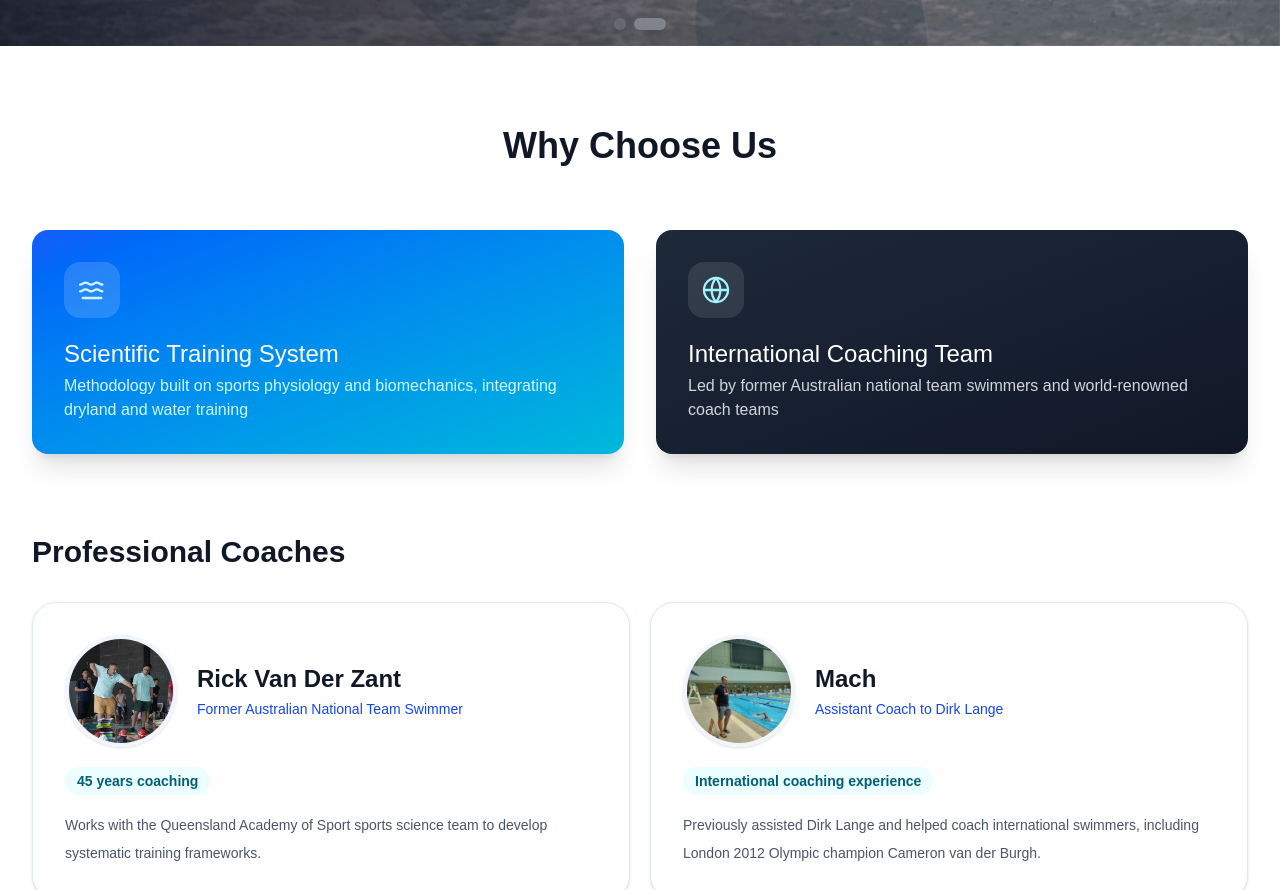
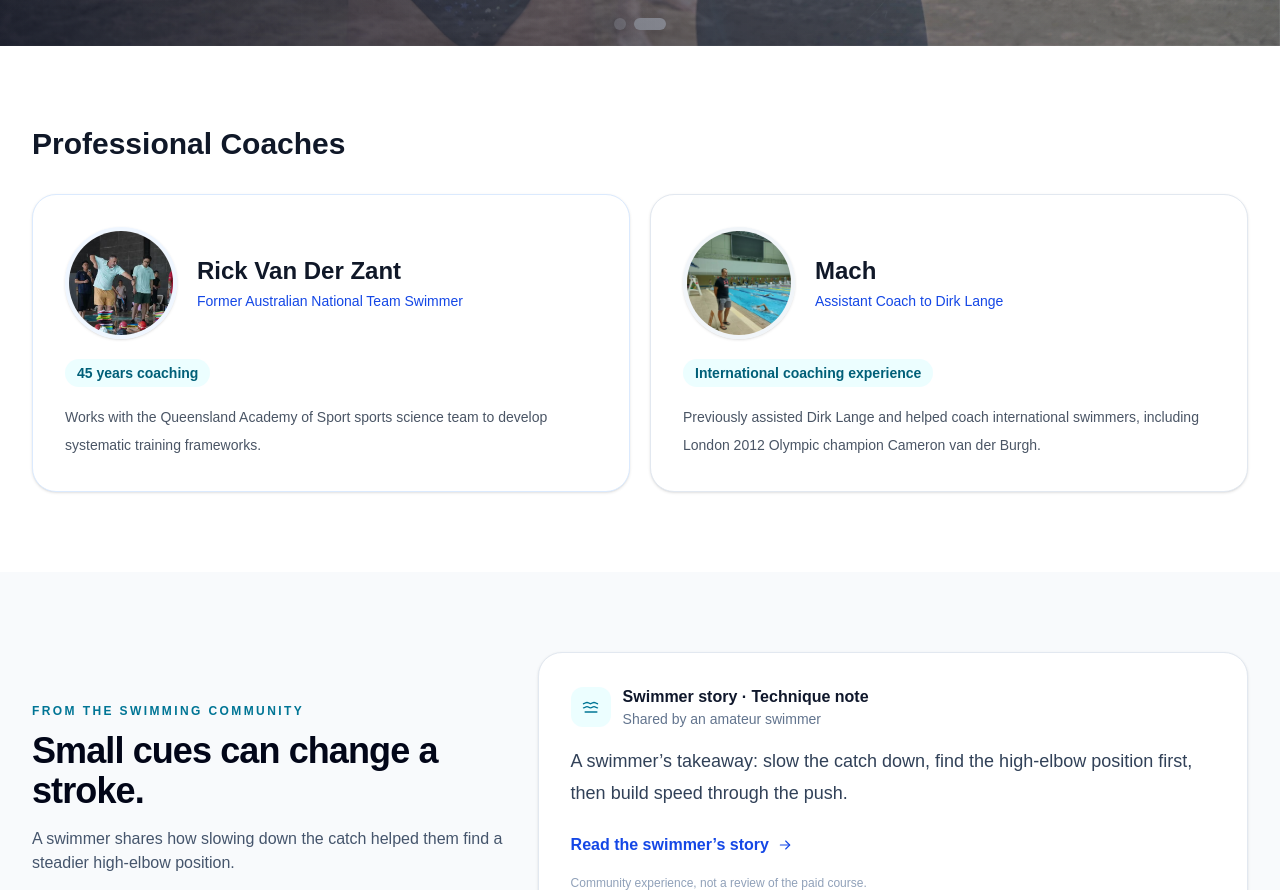
Before and after one commit to meliatech0103/dryland-swim-lab, a Next.js app: page / in a window 1280 px wide. Shown: the part 660-1550 px from the top of the page. Built offline with nearby package versions, Linux system fonts and the light colour scheme.

Commit message:
Remove homepage value proposition cards

```diff
--- a/app/page.tsx
+++ b/app/page.tsx
@@ -64,40 +64,9 @@ export default function Home() {
           </div>
         </section>
 
-        {/* Why Choose Us Section */}
+        {/* Coaching Team */}
         <section className="py-20 bg-white">
           <div className="max-w-7xl mx-auto px-4 sm:px-6 lg:px-8">
-            <h2 className="text-3xl md:text-4xl font-bold text-center mb-16 text-gray-900">
-              {language === 'en' ? 'Why Choose Us' : '为什么选择我们'}
-            </h2>
-
-            {/* Core Value Proposition */}
-            <div className="grid grid-cols-1 md:grid-cols-2 gap-8 mb-20">
-              <div className="bg-gradient-to-br from-blue-600 to-cyan-500 rounded-2xl p-8 text-white shadow-xl">
-                <div className="mb-5 inline-flex h-14 w-14 items-center justify-center rounded-2xl bg-white/15 text-cyan-100"><Icon name="water" className="h-8 w-8" /></div>
-                <div className="text-xl md:text-2xl font-medium mb-1">
-                  {language === 'en' ? 'Scientific Training System' : '科学训练体系'}
-                </div>
-                <p className="text-cyan-100 text-sm md:text-base">
-                  {language === 'en'
-                    ? 'Methodology built on sports physiology and biomechanics, integrating dryland and water training'
-                    : '基于运动生理学和生物力学的训练方法，融合陆上与水上训练'}
-                </p>
-              </div>
-              <div className="bg-gradient-to-br from-gray-800 to-gray-900 rounded-2xl p-8 text-white shadow-xl">
-                <div className="mb-5 inline-flex h-14 w-14 items-center justify-center rounded-2xl bg-white/10 text-cyan-200"><Icon name="globe" className="h-8 w-8" /></div>
-                <div className="text-xl md:text-2xl font-medium mb-1">
-                  {language === 'en' ? 'International Coaching Team' : '国际化教练团队'}
-                </div>
-                <p className="text-gray-300 text-sm md:text-base">
-                  {language === 'en'
-                    ? 'Led by former Australian national team swimmers and world-renowned coach teams'
-                    : '由前澳大利亚国家队运动员和国际知名教练团队领衔'}
-                </p>
-              </div>
-            </div>
-
-            {/* Coaching Team */}
             <div>
               <h3 id="coaches" className="mb-8 scroll-mt-24 text-2xl font-bold text-gray-900 md:text-3xl">
                 {language === 'en' ? 'Professional Coaches' : '专业教练'}
```
